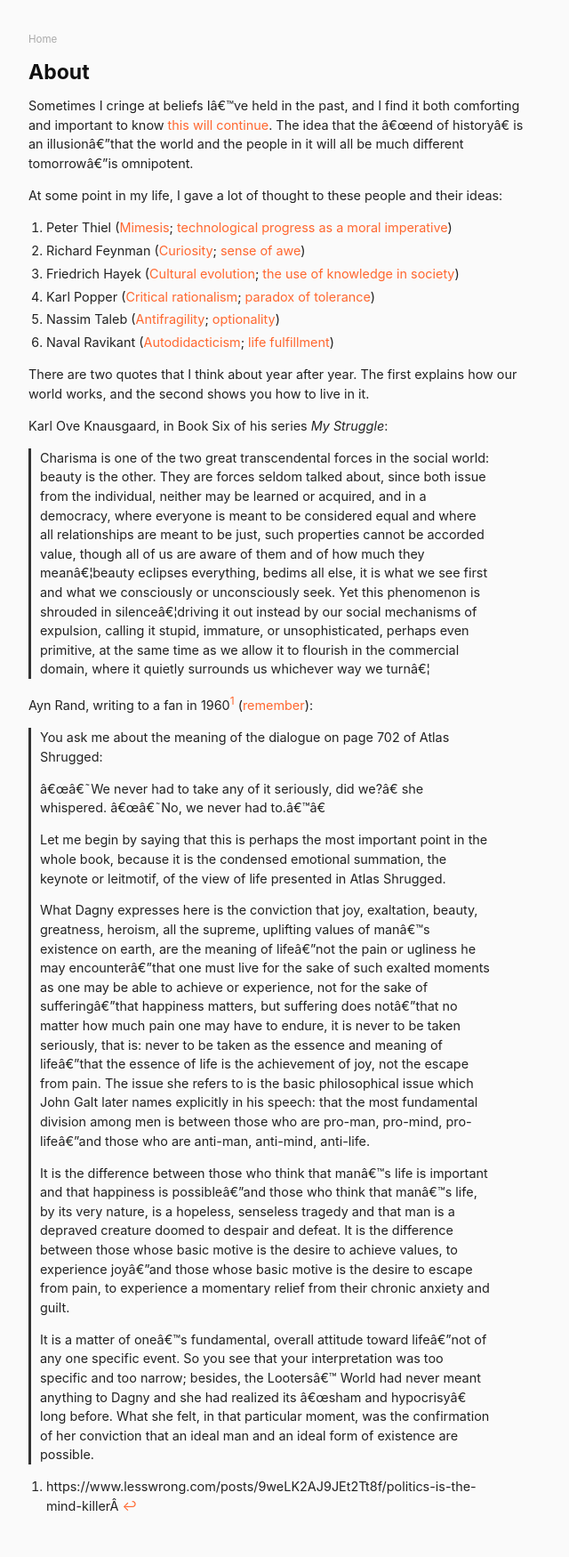
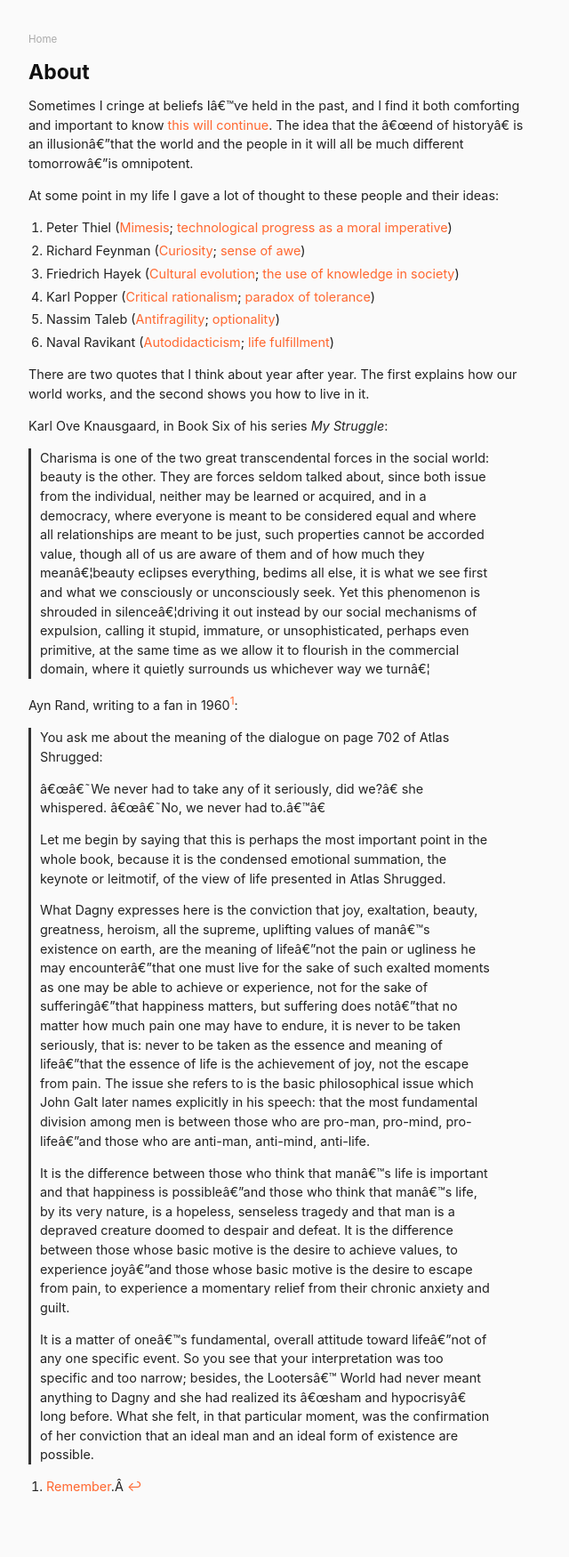
Before and after one commit to danschlz/danschulz.github.io, a Jekyll site: the page built from about.md, in a window 1280 px wide. Shown: the whole page at 89% size, without its empty margins (0-640 px from the left). Built offline with Jekyll 4.4.1, drawn with Linux system fonts in a browser that asks for light colours; after the commit the page ends 1728 px from its top, so only the background shows below that; part of the change alters nothing that is shown.

Commit message:
Update about.md

```diff
--- a/about.md
+++ b/about.md
@@ -6,7 +6,7 @@ permalink: /about/
 
 Sometimes I cringe at beliefs I've held in the past, and I find it both comforting and important to know [this will continue](https://en.wikipedia.org/wiki/End-of-history_illusion). The idea that the "end of history" is an illusion—that the world and the people in it will all be much different tomorrow—is omnipotent.
 
-At some point in my life, I gave a lot of thought to these people and their ideas:
+At some point in my life I gave a lot of thought to these people and their ideas:
 
 * Peter Thiel ([Mimesis](http://www.imitatio.org/); [technological progress as a moral imperative](https://www.youtube.com/watch?v=PsXFwy6gG_4))
 * Richard Feynman ([Curiosity](https://www.youtube.com/watch?v=lmTmGLzPVyM); [sense of awe](https://www.youtube.com/watch?v=36GT2zI8lVA))
@@ -21,7 +21,7 @@ There are two quotes that I think about year after year. The first explains how
 Karl Ove Knausgaard, in Book Six of his series _My Struggle_:
 > Charisma is one of the two great transcendental forces in the social world: beauty is the other.  They are forces seldom talked about, since both issue from the individual, neither may be learned or acquired, and in a democracy, where everyone is meant to be considered equal and where all relationships are meant to be just, such properties cannot be accorded value, though all of us are aware of them and of how much they mean…beauty eclipses everything, bedims all else, it is what we see first and what we consciously or unconsciously seek.  Yet this phenomenon is shrouded in silence…driving it out instead by our social mechanisms of expulsion, calling it stupid, immature, or unsophisticated, perhaps even primitive, at the same time as we allow it to flourish in the commercial domain, where it quietly surrounds us whichever way we turn…
 
-Ayn Rand, writing to a fan in 1960[^1] ([remember](https://www.lesswrong.com/posts/9weLK2AJ9JEt2Tt8f/politics-is-the-mind-killer)):
+Ayn Rand, writing to a fan in 1960[^1]:
 > You ask me about the meaning of the dialogue on page 702 of Atlas Shrugged:
 >
 > "'We never had to take any of it seriously, did we?" she whispered. "'No, we never had to.'"
@@ -34,4 +34,5 @@ Ayn Rand, writing to a fan in 1960[^1] ([remember](https://www.lesswrong.com/pos
 >
 > It is a matter of one's fundamental, overall attitude toward life—not of any one specific event. So you see that your interpretation was too specific and too narrow; besides, the Looters' World had never meant anything to Dagny and she had realized its "sham and hypocrisy" long before. What she felt, in that particular moment, was the confirmation of her conviction that an ideal man and an ideal form of existence are possible.
 
-[^1]: https://www.lesswrong.com/posts/9weLK2AJ9JEt2Tt8f/politics-is-the-mind-killer
+
+[^1]: [Remember](https://www.lesswrong.com/posts/9weLK2AJ9JEt2Tt8f/politics-is-the-mind-killer).
```
